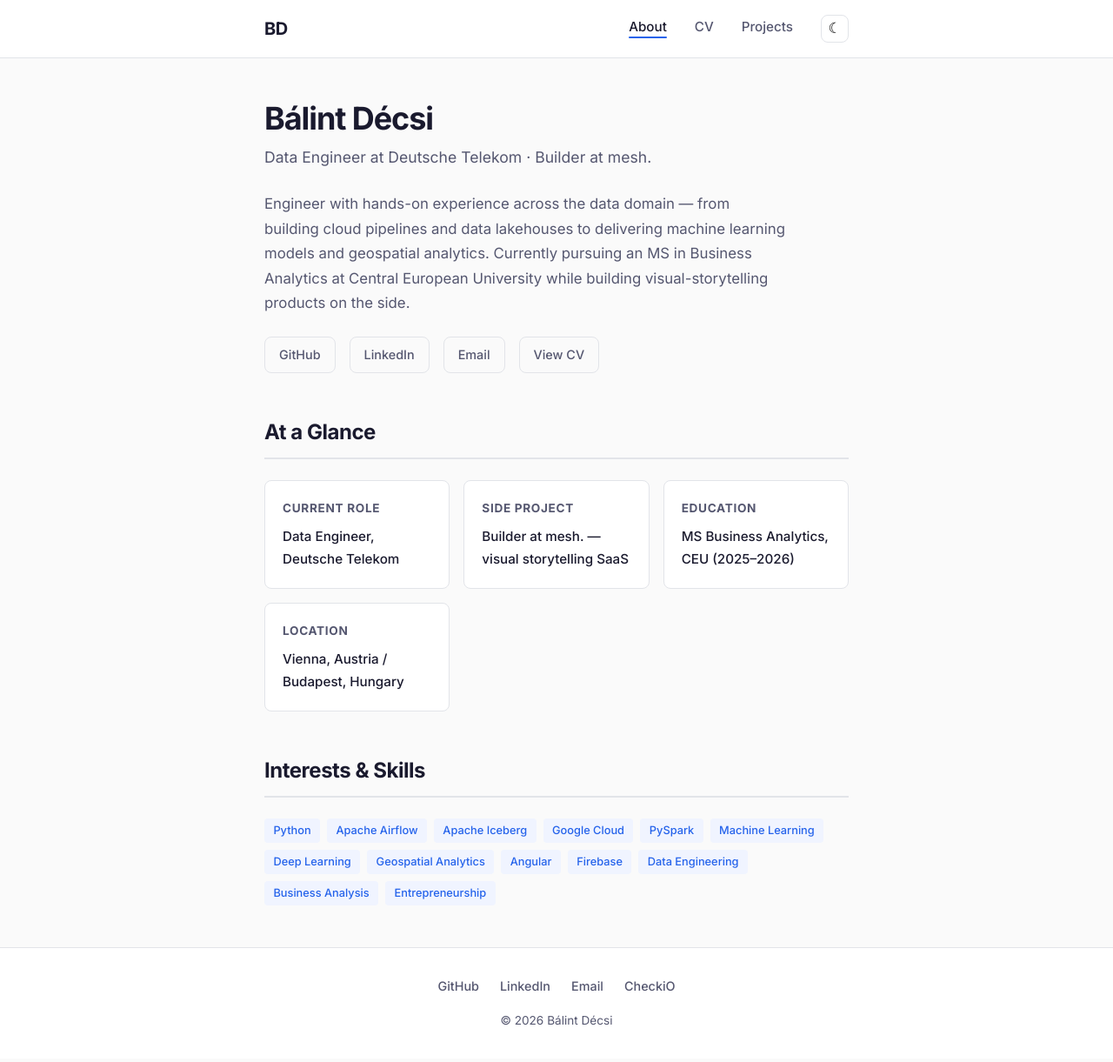
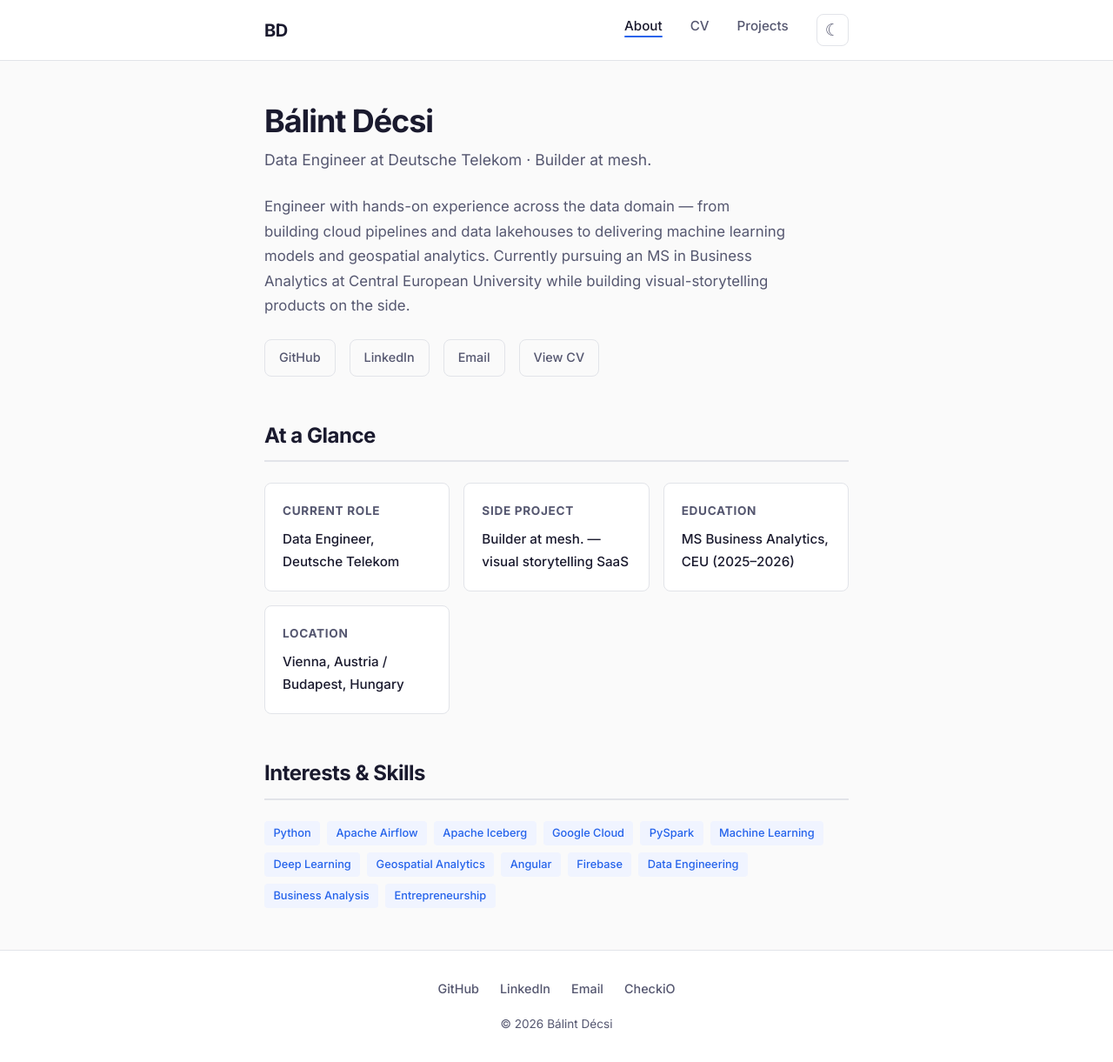
Before and after one commit to balintdecsi/balintdecsi.github.io, a Jekyll site: the page built from index.html, in a window 1280 px wide. Shown: the whole page at 87% size. Built offline with Jekyll 4.4.1, drawn with Linux system fonts in a browser that asks for light colours.

Commit message:
Fix theme toggle button rendering
Use real text content instead of CSS ::after pseudo-elements for the
moon/sun icon. Reset default button styles with `all: unset` so the
button is properly sized and clickable.

Made-with: Cursor

```diff
--- a/_includes/header.html
+++ b/_includes/header.html
@@ -5,7 +5,7 @@
       <li><a href="{{ '/' | relative_url }}" {% if page.url == '/' %}class="active"{% endif %}>About</a></li>
       <li><a href="{{ '/cv/' | relative_url }}" {% if page.url contains '/cv' %}class="active"{% endif %}>CV</a></li>
       <li><a href="{{ '/projects/' | relative_url }}" {% if page.url contains '/projects' %}class="active"{% endif %}>Projects</a></li>
-      <li><button class="theme-toggle" id="theme-toggle" aria-label="Toggle dark mode" title="Toggle dark mode"></button></li>
+      <li><button class="theme-toggle" id="theme-toggle" type="button" aria-label="Toggle dark mode" title="Toggle dark mode">&#9790;</button></li>
     </ul>
   </nav>
 </header>
--- a/_layouts/default.html
+++ b/_layouts/default.html
@@ -25,7 +25,14 @@
   </main>
   {% include footer.html %}
   <script>
-    document.getElementById('theme-toggle').addEventListener('click', function() {
+    (function() {
+      var btn = document.getElementById('theme-toggle');
+      function updateIcon() {
+        var isDark = document.documentElement.getAttribute('data-theme') === 'dark';
+        btn.textContent = isDark ? '\u2600' : '\u263E';
+      }
+      updateIcon();
+      btn.addEventListener('click', function() {
         var isDark = document.documentElement.getAttribute('data-theme') === 'dark';
         if (isDark) {
           document.documentElement.removeAttribute('data-theme');
--- a/assets/css/style.css
+++ b/assets/css/style.css
@@ -403,32 +403,25 @@ a:hover {
 
 /* Theme toggle */
 .theme-toggle {
-  background: none;
-  border: 1px solid var(--color-border);
-  border-radius: var(--radius);
+  all: unset;
   cursor: pointer;
-  width: 2rem;
-  height: 2rem;
+  width: 2.2rem;
+  height: 2.2rem;
   display: inline-flex;
   align-items: center;
   justify-content: center;
-  font-size: 1.05rem;
+  font-size: 1.2rem;
   line-height: 1;
-  transition: border-color 0.2s, background 0.2s;
-  vertical-align: middle;
-}
-
-.theme-toggle::after {
-  content: '\263E';
-}
-
-[data-theme="dark"] .theme-toggle::after {
-  content: '\2600';
+  border: 1px solid var(--color-border);
+  border-radius: var(--radius);
+  color: var(--color-text-secondary);
+  transition: border-color 0.2s, background 0.2s, color 0.2s;
 }
 
 .theme-toggle:hover {
   border-color: var(--color-accent);
   background: var(--color-tag-bg);
+  color: var(--color-accent);
 }
 
 /* Responsive */
```
Also changed, not shown: other parts of _layouts/default.html (+2 -0 lines). Lines whose indentation alone changed are shown as unchanged.
